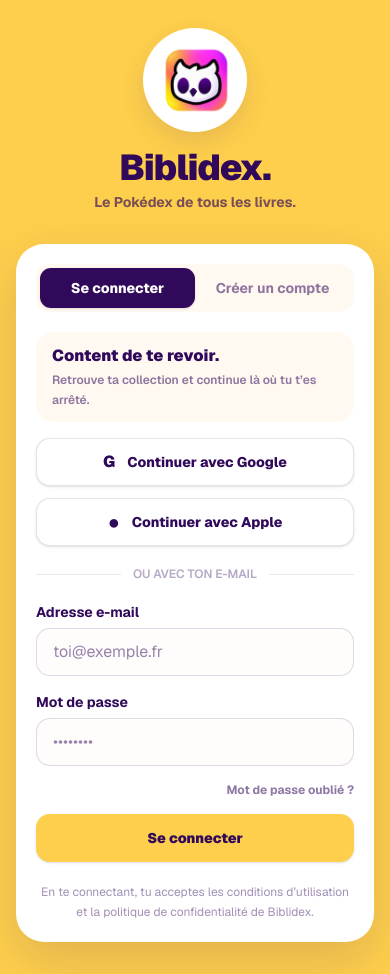
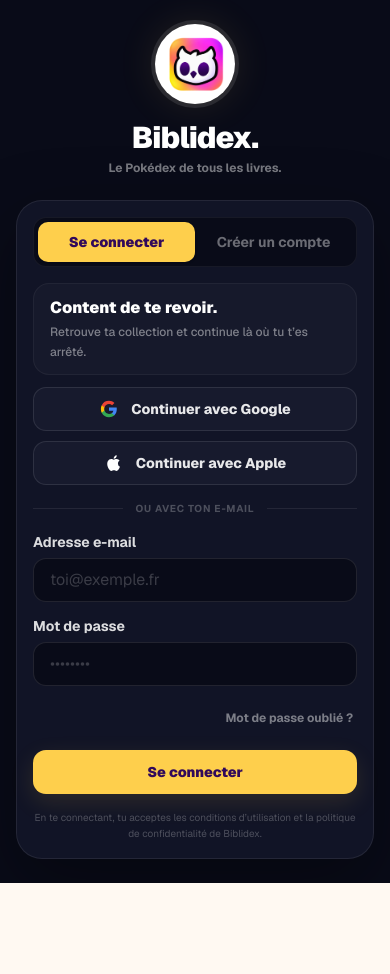
Before and after one commit to MedReyn/biblidex, a Next.js app: page /auth in a window 390 px wide. After the commit the page ends 883 px from the top, so only its background shows below. Built offline with nearby package versions, Linux system fonts and the light colour scheme; no server answers.

Commit message:
feat(auth): refine mobile dark authentication UI

```diff
--- a/app/auth/page.tsx
+++ b/app/auth/page.tsx
@@ -116,70 +116,71 @@
   }
 
   return (
-    <main className="min-h-[100dvh] bg-[#FECF4C] px-4 py-8 sm:px-6">
-      <div className="mx-auto flex min-h-[calc(100dvh-4rem)] w-full max-w-md flex-col justify-center">
+    <main className="min-h-[100dvh] bg-[#090B18] px-4 py-6 text-white sm:px-6 sm:py-8">
+      <div className="mx-auto flex min-h-[calc(100dvh-3rem)] w-full max-w-md flex-col justify-center">
         <div className="text-center">
-          <div className="mx-auto flex h-24 w-24 items-center justify-center rounded-full bg-white shadow-[0_10px_30px_rgba(49,9,90,0.14)] ring-4 ring-white">
-            <Image src="/logo/biblidex-owl.png" alt="Biblidex" width={82} height={82} priority className="h-[76px] w-[76px] object-contain" />
+          <div className="mx-auto flex h-20 w-20 items-center justify-center rounded-full bg-white ring-4 ring-white/10 shadow-[0_0_40px_rgba(254,207,76,0.12)]">
+            <Image src="/logo/biblidex-owl.png" alt="Biblidex" width={70} height={70} priority className="h-[66px] w-[66px] object-contain" />
           </div>
-          <h1 className="mt-5 text-4xl font-black tracking-tight text-[#31095A]">Biblidex.</h1>
-          <p className="mt-1 text-sm font-bold text-[#31095A]/65">Le Pokédex de tous les livres.</p>
+          <h1 className="mt-4 text-3xl font-black tracking-tight text-white">Biblidex.</h1>
+          <p className="mt-1 text-xs font-bold text-white/45">Le Pokédex de tous les livres.</p>
         </div>
 
-        <section className="mt-8 rounded-[28px] bg-white p-5 shadow-[0_18px_50px_rgba(49,9,90,0.14)] sm:p-6">
-          <div className="grid grid-cols-2 rounded-[14px] bg-[#FFF9F2] p-1">
-            <button type="button" onClick={() => switchMode("login")} className={mode === "login" ? "rounded-[11px] bg-[#31095A] px-3 py-2.5 text-sm font-extrabold text-white shadow-sm" : "rounded-[11px] px-3 py-2.5 text-sm font-bold text-[#31095A]/55"}>Se connecter</button>
-            <button type="button" onClick={() => switchMode("signup")} className={mode === "signup" ? "rounded-[11px] bg-[#31095A] px-3 py-2.5 text-sm font-extrabold text-white shadow-sm" : "rounded-[11px] px-3 py-2.5 text-sm font-bold text-[#31095A]/55"}>Créer un compte</button>
+        <section className="mt-6 rounded-[26px] border border-white/8 bg-[#111426] p-4 shadow-[0_24px_70px_rgba(0,0,0,0.35)] sm:p-5">
+          <div className="grid grid-cols-2 rounded-[13px] border border-white/6 bg-[#090B18] p-1">
+            <button type="button" onClick={() => switchMode("login")} className={mode === "login" ? "rounded-[10px] bg-[#FECF4C] px-3 py-2.5 text-sm font-black text-[#31095A] shadow-sm" : "rounded-[10px] px-3 py-2.5 text-sm font-bold text-white/40 transition hover:text-white/70"}>Se connecter</button>
+            <button type="button" onClick={() => switchMode("signup")} className={mode === "signup" ? "rounded-[10px] bg-[#FECF4C] px-3 py-2.5 text-sm font-black text-[#31095A] shadow-sm" : "rounded-[10px] px-3 py-2.5 text-sm font-bold text-white/40 transition hover:text-white/70"}>Créer un compte</button>
           </div>
 
-          <div className={mode === "signup" ? "mt-5 rounded-[18px] bg-gradient-to-r from-[#F837E2]/10 to-[#FFAA5F]/15 px-4 py-3" : "mt-5 rounded-[18px] bg-[#FFF9F2] px-4 py-3"}>
-            <p className="text-base font-black text-[#31095A]">{mode === "login" ? "Content de te revoir." : "Prêt à collectionner ?"}</p>
-            <p className="mt-0.5 text-xs font-semibold leading-5 text-[#31095A]/55">
+          <div className={mode === "signup" ? "mt-4 rounded-[16px] border border-[#F837E2]/15 bg-gradient-to-r from-[#F837E2]/10 to-[#FFAA5F]/10 px-4 py-3" : "mt-4 rounded-[16px] border border-white/5 bg-white/[0.025] px-4 py-3"}>
+            <p className="text-base font-black text-white">{mode === "login" ? "Content de te revoir." : "Prêt à collectionner ?"}</p>
+            <p className="mt-0.5 text-xs font-medium leading-5 text-white/45">
               {mode === "login" ? "Retrouve ta collection et continue là où tu t’es arrêté." : "Crée ton compte pour commencer ton Pokédex de livres."}
             </p>
           </div>
 
-          <div className="mt-4 grid gap-3">
+          <div className="mt-3 grid gap-2.5">
             <SocialButton label={mode === "login" ? "Continuer avec Google" : "S’inscrire avec Google"} onClick={() => handleSocial("google")} loading={socialLoading === "google"} icon={<GoogleIcon />} />
             <SocialButton label={mode === "login" ? "Continuer avec Apple" : "S’inscrire avec Apple"} onClick={() => handleSocial("apple")} loading={socialLoading === "apple"} icon={<AppleIcon />} />
           </div>
 
-          <div className="my-5 flex items-center gap-3 text-xs font-semibold text-[#31095A]/35">
-            <div className="h-px flex-1 bg-[#31095A]/10" /><span>OU AVEC TON E-MAIL</span><div className="h-px flex-1 bg-[#31095A]/10" />
+          <div className="my-4 flex items-center gap-3 text-[10px] font-bold tracking-[0.08em] text-white/25">
+            <div className="h-px flex-1 bg-white/8" /><span>OU AVEC TON E-MAIL</span><div className="h-px flex-1 bg-white/8" />
           </div>
 
-          <form onSubmit={handleSubmit} className="grid gap-4">
+          <form onSubmit={handleSubmit} className="grid gap-3.5">
             <label className="grid gap-1.5">
-              <span className="text-sm font-bold text-[#31095A]">{mode === "login" ? "Adresse e-mail" : "Ton adresse e-mail"}</span>
-              <input type="email" required autoComplete="email" value={email} onChange={(event) => setEmail(event.target.value)} className="min-h-12 rounded-[14px] border border-[#31095A]/15 bg-[#FFFDFC] px-4 text-base text-[#31095A] outline-none transition focus:border-[#F837E2] focus:ring-2 focus:ring-[#F837E2]/15" placeholder="toi@exemple.fr" />
+              <span className="text-sm font-bold text-white/85">{mode === "login" ? "Adresse e-mail" : "Ton adresse e-mail"}</span>
+              <input type="email" required autoComplete="email" value={email} onChange={(event) => setEmail(event.target.value)} className="min-h-11 rounded-[13px] border border-white/10 bg-[#090B18] px-4 text-base text-white outline-none transition placeholder:text-white/20 focus:border-[#F837E2]/60 focus:ring-2 focus:ring-[#F837E2]/10" placeholder="toi@exemple.fr" />
             </label>
 
             <label className="grid gap-1.5">
-              <span className="text-sm font-bold text-[#31095A]">{mode === "login" ? "Mot de passe" : "Choisis un mot de passe"}</span>
-              <input type="password" required minLength={6} autoComplete={mode === "signup" ? "new-password" : "current-password"} value={password} onChange={(event) => setPassword(event.target.value)} className="min-h-12 rounded-[14px] border border-[#31095A]/15 bg-[#FFFDFC] px-4 text-base text-[#31095A] outline-none transition focus:border-[#F837E2] focus:ring-2 focus:ring-[#F837E2]/15" placeholder="••••••••" />
+              <span className="text-sm font-bold text-white/85">{mode === "login" ? "Mot de passe" : "Choisis un mot de passe"}</span>
+              <input type="password" required minLength={6} autoComplete={mode === "signup" ? "new-password" : "current-password"} value={password} onChange={(event) => setPassword(event.target.value)} className="min-h-11 rounded-[13px] border border-white/10 bg-[#090B18] px-4 text-base text-white outline-none transition placeholder:text-white/20 focus:border-[#F837E2]/60 focus:ring-2 focus:ring-[#F837E2]/10" placeholder="••••••••" />
             </label>
 
             {mode === "signup" && (
               <label className="grid gap-1.5">
-                <span className="text-sm font-bold text-[#31095A]">Confirmer le mot de passe</span>
-                <input type="password" required minLength={6} autoComplete="new-password" value={confirmation} onChange={(event) => setConfirmation(event.target.value)} className="min-h-12 rounded-[14px] border border-[#31095A]/15 bg-[#FFFDFC] px-4 text-base text-[#31095A] outline-none transition focus:border-[#F837E2] focus:ring-2 focus:ring-[#F837E2]/15" placeholder="••••••••" />
+                <span className="text-sm font-bold text-white/85">Confirmer le mot de passe</span>
+                <input type="password" required minLength={6} autoComplete="new-password" value={confirmation} onChange={(event) => setConfirmation(event.target.value)} className="min-h-11 rounded-[13px] border border-white/10 bg-[#090B18] px-4 text-base text-white outline-none transition placeholder:text-white/20 focus:border-[#F837E2]/60 focus:ring-2 focus:ring-[#F837E2]/10" placeholder="••••••••" />
               </label>
             )}
 
             {mode === "login" && (
-              <button type="button" onClick={handleForgotPassword} disabled={loading} className="justify-self-end text-xs font-bold text-[#31095A]/55 hover:text-[#31095A] disabled:opacity-50">
+              <button type="button" onClick={handleForgotPassword} disabled={loading} className="min-h-9 justify-self-end px-1 text-xs font-bold text-white/45 transition hover:text-[#FECF4C] disabled:opacity-50">
                 Mot de passe oublié ?
               </button>
             )}
-            {error && <p role="alert" className="rounded-[12px] bg-red-50 px-3 py-2.5 text-sm font-semibold text-red-700">{error}</p>}
-            {message && <p role="status" className="rounded-[12px] bg-green-50 px-3 py-2.5 text-sm font-semibold text-green-700">{message}</p>}
 
-            <button type="submit" disabled={loading} className={mode === "signup" ? "min-h-12 rounded-[14px] bg-[#31095A] px-4 py-3 text-sm font-black text-white shadow-[0_8px_20px_rgba(49,9,90,0.18)] transition active:scale-[0.99] disabled:cursor-wait disabled:opacity-60" : "min-h-12 rounded-[14px] bg-[#FECF4C] px-4 py-3 text-sm font-black text-[#31095A] shadow-sm transition active:scale-[0.99] disabled:cursor-wait disabled:opacity-60"}>
+            {error && <p role="alert" className="rounded-[12px] border border-red-400/15 bg-red-400/10 px-3 py-2.5 text-sm font-semibold text-red-300">{error}</p>}
+            {message && <p role="status" className="rounded-[12px] border border-emerald-400/15 bg-emerald-400/10 px-3 py-2.5 text-sm font-semibold text-emerald-300">{message}</p>}
+
+            <button type="submit" disabled={loading} className={mode === "signup" ? "min-h-11 rounded-[13px] bg-[#F837E2] px-4 py-2.5 text-sm font-black text-white shadow-[0_8px_24px_rgba(248,55,226,0.16)] transition active:scale-[0.99] disabled:cursor-wait disabled:opacity-60" : "min-h-11 rounded-[13px] bg-[#FECF4C] px-4 py-2.5 text-sm font-black text-[#31095A] shadow-[0_8px_24px_rgba(254,207,76,0.12)] transition active:scale-[0.99] disabled:cursor-wait disabled:opacity-60"}>
               {loading ? "Chargement..." : mode === "login" ? "Se connecter" : "Créer mon compte"}
             </button>
           </form>
 
-          <p className="mt-5 text-center text-xs leading-5 text-[#31095A]/45">
+          <p className="mt-4 text-center text-[10px] leading-4 text-white/25">
             {mode === "signup"
               ? "En créant ton compte, tu acceptes les conditions d’utilisation et la politique de confidentialité de Biblidex."
               : "En te connectant, tu acceptes les conditions d’utilisation et la politique de confidentialité de Biblidex."}
@@ -191,8 +192,29 @@
 }
 
 function SocialButton({ label, onClick, loading, icon }: { label: string; onClick: () => void; loading: boolean; icon: ReactNode }) {
-  return <button type="button" onClick={onClick} disabled={loading} className="flex min-h-12 items-center justify-center gap-3 rounded-[14px] border border-[#31095A]/12 bg-white px-4 text-sm font-extrabold text-[#31095A] shadow-sm transition hover:bg-[#FFF9F2] active:scale-[0.99] disabled:opacity-60">{icon}{loading ? "Redirection..." : label}</button>;
+  return (
+    <button type="button" onClick={onClick} disabled={loading} className="flex min-h-11 items-center justify-center gap-3 rounded-[13px] border border-white/10 bg-[#171A2D] px-4 text-sm font-extrabold text-white/90 transition hover:border-white/15 hover:bg-[#1B1F35] active:scale-[0.99] disabled:opacity-60">
+      {icon}
+      {loading ? "Redirection..." : label}
+    </button>
+  );
 }
 
-function GoogleIcon() { return <span aria-hidden="true" className="text-base font-black">G</span>; }
-function AppleIcon() { return <span aria-hidden="true" className="text-xl leading-none">●</span>; }
+function GoogleIcon() {
+  return (
+    <svg aria-hidden="true" viewBox="0 0 24 24" className="h-5 w-5">
+      <path fill="#4285F4" d="M21.35 12.23c0-.72-.06-1.42-.18-2.09H12v3.95h5.24a4.48 4.48 0 0 1-1.94 2.94v2.45h3.14c1.84-1.69 2.91-4.18 2.91-7.25Z" />
+      <path fill="#34A853" d="M12 21.8c2.63 0 4.84-.87 6.45-2.32l-3.14-2.45c-.87.58-1.98.92-3.31.92-2.54 0-4.69-1.72-5.46-4.03H3.3v2.53A9.74 9.74 0 0 0 12 21.8Z" />
+      <path fill="#FBBC05" d="M6.54 13.92A5.85 5.85 0 0 1 6.24 12c0-.67.12-1.32.3-1.92V7.55H3.3A9.8 9.8 0 0 0 2.25 12c0 1.6.38 3.12 1.05 4.45l3.24-2.53Z" />
+      <path fill="#EA4335" d="M12 6.05c1.43 0 2.71.49 3.72 1.45l2.79-2.79C16.84 3.15 14.63 2.2 12 2.2a9.74 9.74 0 0 0-8.7 5.35l3.24 2.53C7.31 7.77 9.46 6.05 12 6.05Z" />
+    </svg>
+  );
+}
+
+function AppleIcon() {
+  return (
+    <svg aria-hidden="true" viewBox="0 0 24 24" className="h-5 w-5 fill-white">
+      <path d="M16.7 12.65c0-2.37 1.94-3.52 2.03-3.58a4.35 4.35 0 0 0-3.43-1.85c-1.45-.15-2.84.86-3.58.86-.75 0-1.9-.84-3.13-.81a4.62 4.62 0 0 0-3.88 2.37c-1.68 2.91-.43 7.2 1.18 9.56.79 1.16 1.72 2.46 2.95 2.41 1.18-.05 1.63-.77 3.06-.77 1.43 0 1.84.77 3.07.74 1.28-.02 2.08-1.16 2.84-2.32a9.5 9.5 0 0 0 1.29-2.68 4.15 4.15 0 0 1-2.4-3.93ZM14.35 5.68a4.1 4.1 0 0 0 .94-2.98 4.2 4.2 0 0 0-2.71 1.4 3.9 3.9 0 0 0-.97 2.87 3.47 3.47 0 0 0 2.74-1.29Z" />
+    </svg>
+  );
+}
```
